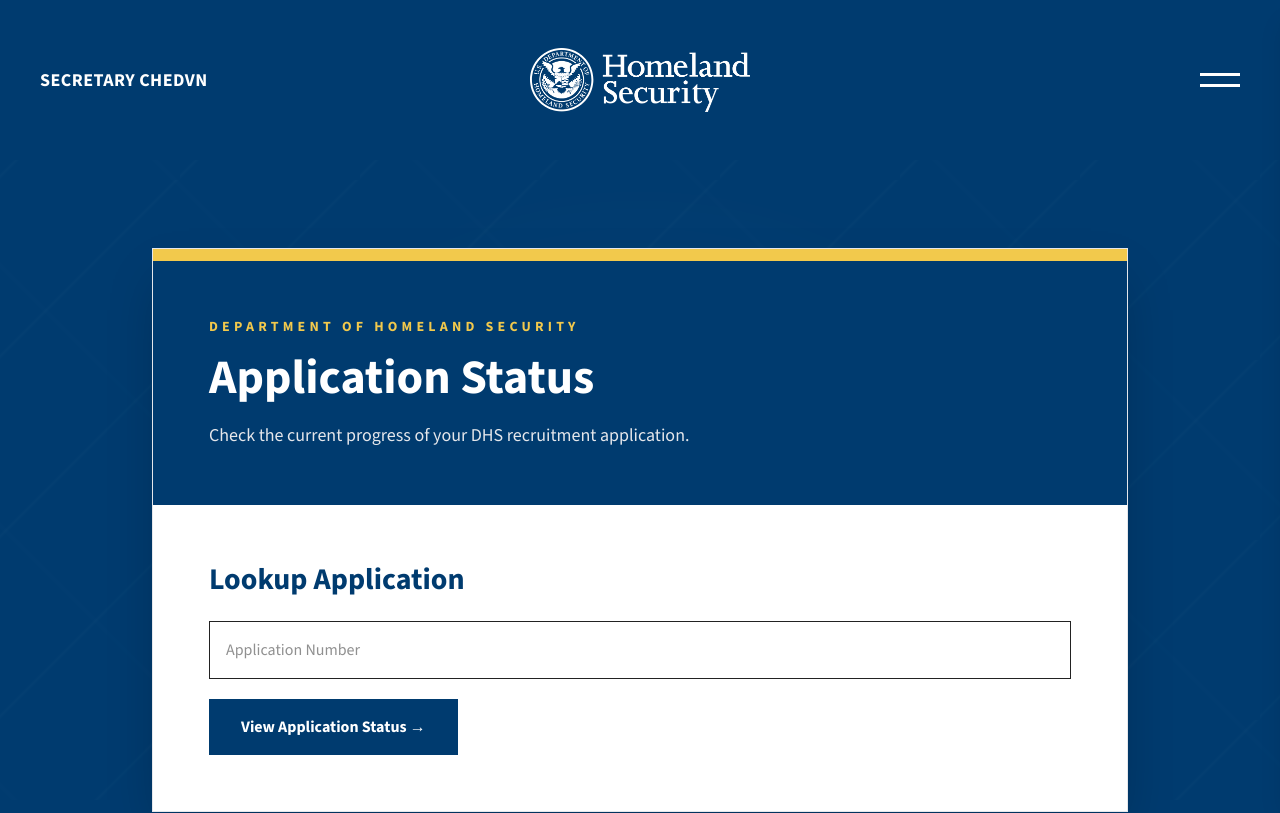
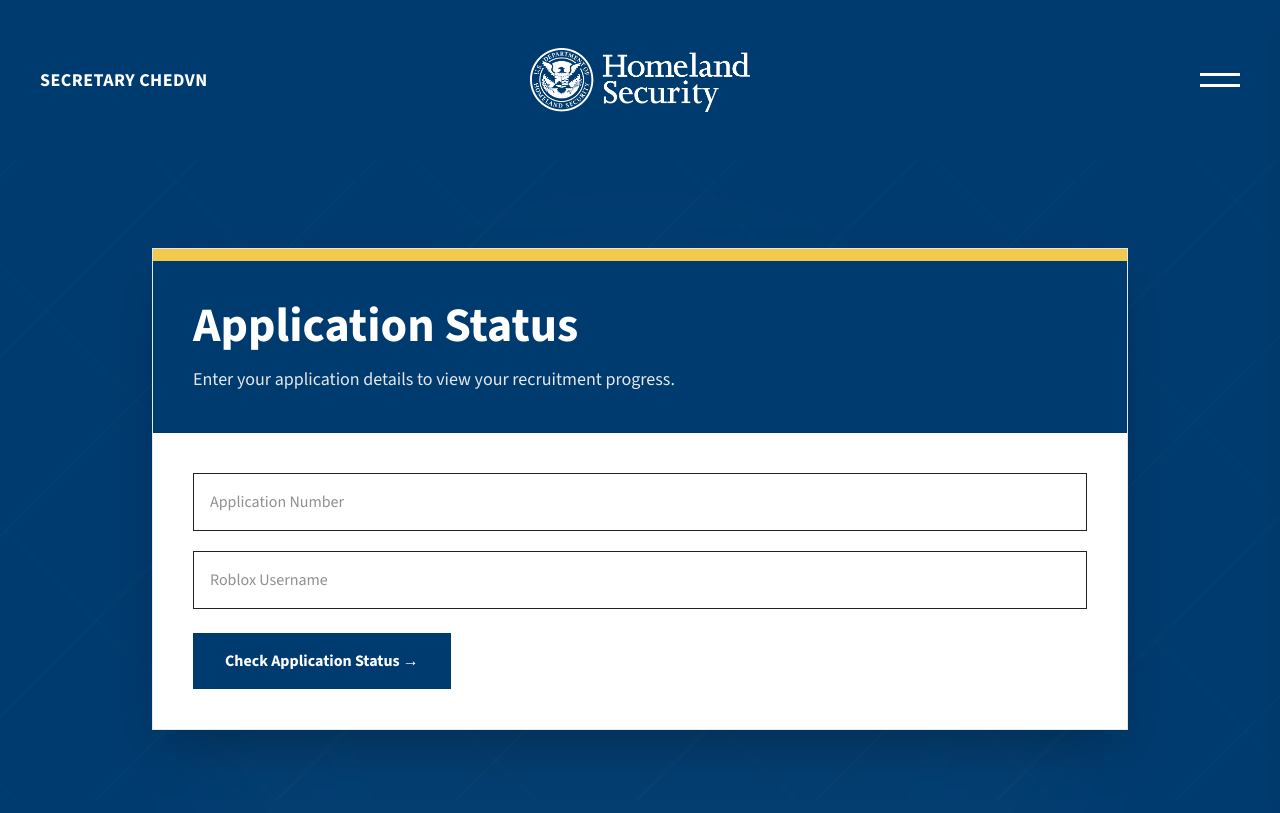
Before and after one commit to wiil404/dhswebsiteosf, a Next.js app: page /recruitment/applications in a window 1280 px wide. Shown: the top 813 px of the page. Built offline with nearby package versions, Linux system fonts and the light colour scheme.

Commit message:
Update page.tsx

```diff
--- a/app/recruitment/applications/page.tsx
+++ b/app/recruitment/applications/page.tsx
@@ -9,31 +9,23 @@
 export default function ApplicationsPage(){
 
 
-    const [applicationNumber,setApplicationNumber] = useState("");
+const [applicationNumber,setApplicationNumber]=useState("");
 
-    const [application,setApplication] = useState<any>(null);
+const [username,setUsername]=useState("");
 
-    const [loading,setLoading] = useState(false);
+const [application,setApplication]=useState<any>(null);
 
-    const [error,setError] = useState("");
+const [error,setError]=useState("");
+
+const [loading,setLoading]=useState(false);
 
 
 
 
 
-    async function searchApplication(){
 
 
-        if(!applicationNumber){
-
-            setError(
-                "Please enter your application number."
-            );
-
-            return;
-
-        }
-
+async function lookup(){
 
 
 setLoading(true);
@@ -42,11 +34,9 @@
 
 
 
-
-
 const response = await fetch(
 
-            `/api/recruitment/applications?number=${applicationNumber}`
+`/api/recruitment/applications?number=${applicationNumber}&username=${username}`
 
 );
 
@@ -57,17 +47,13 @@
 
 
 
-
 if(!response.ok){
 
+setApplication(null);
 
 setError(
-                data.error ||
-                "Application not found."
+data.error || "Application not found"
 );
-
-
-            setApplication(null);
 
 setLoading(false);
 
@@ -111,8 +97,6 @@
 
 
 
-
-
 <div
 
 className="
@@ -142,35 +126,13 @@
 bg-[#003B6F]
 text-white
 p-10
-                    md:p-14
 "
 
 >
 
-
-                    <p
-
-                        className="
-                        uppercase
-                        tracking-[0.3em]
-                        text-sm
-                        font-bold
-                        text-[#F2C94C]
-                        "
-
-                    >
-
-                        Department of Homeland Security
-
-                    </p>
-
-
-
-
 <h1
 
 className="
-                        mt-4
 text-5xl
 font-black
 "
@@ -182,22 +144,15 @@
 </h1>
 
 
+<p className="
+mt-4
+text-gray-200
+text-lg
+">
 
-
-                    <p
-
-                        className="
-                        mt-5
-                        text-lg
-                        text-gray-200
-                        "
-
-                    >
-
-                        Check the current progress of your DHS recruitment application.
+Enter your application details to view your recruitment progress.
 
 </p>
-
 
 
 </section>
@@ -214,29 +169,29 @@
 
 className="
 p-10
-                    md:p-14
 "
 
 >
 
 
 
-
-
-                    <h2
+<input
 
 className="
-                        text-3xl
-                        font-bold
-                        text-[#003B6F]
+border
+p-4
+w-full
 "
 
-                    >
+placeholder="Application Number"
 
-                        Lookup Application
+value={applicationNumber}
 
-                    </h2>
+onChange={
+e=>setApplicationNumber(e.target.value)
+}
 
+/>
 
 
 
@@ -248,18 +203,15 @@
 border
 p-4
 w-full
-                        mt-6
+mt-5
 "
 
-                        placeholder="Application Number"
+placeholder="Roblox Username"
 
-                        value={applicationNumber}
+value={username}
 
 onChange={
-                            e=>
-                            setApplicationNumber(
-                                e.target.value
-                            )
+e=>setUsername(e.target.value)
 }
 
 />
@@ -269,21 +221,20 @@
 
 
 
+
 <button
 
-                        onClick={searchApplication}
+onClick={lookup}
 
 disabled={loading}
 
 className="
-                        mt-5
+mt-6
 bg-[#003B6F]
 text-white
 px-8
 py-4
 font-bold
-                        hover:bg-[#002B52]
-                        transition
 "
 
 >
@@ -293,13 +244,10 @@
 ?
 "Searching..."
 :
-                        "View Application Status →"
+"Check Application Status →"
 }
 
-
 </button>
-
-
 
 
 
@@ -309,21 +257,18 @@
 {
 error && (
 
-                            <p
-
-                                className="
+<p className="
 mt-6
 text-red-600
 font-bold
-                                "
-
-                            >
+">
 
 {error}
 
 </p>
 
 )
+
 }
 
 
@@ -337,33 +282,31 @@
 {
 application && (
 
-
 <div
 
 className="
 mt-10
 border
-                                border-gray-200
+p-8
 bg-gray-50
-                                p-8
 "
 
 >
 
 
-                                <h3
+<h2
 
 className="
-                                    text-2xl
+text-3xl
 font-bold
 text-[#003B6F]
 "
 
 >
 
-                                    Application Details
+Application Found
 
-                                </h3>
+</h2>
 
 
 
@@ -371,18 +314,30 @@
 <p className="mt-5">
 
 <strong>
+Applicant:
+</strong>
+
+{" "}
+
+{application.roblox_username}
+
+</p>
+
+
+
+
+
+<p className="mt-3">
+
+<strong>
 Division:
 </strong>
 
 {" "}
 
-                                    {
-                                        application.divisions?.name ||
-                                        "Pending"
-                                    }
+{application.divisions?.name}
 
 </p>
-
 
 
 
@@ -396,12 +351,13 @@
 
 {" "}
 
-                                    {
-                                        application.status
-                                    }
+<span className="font-bold">
+
+{application.status}
+
+</span>
 
 </p>
-
 
 
 
@@ -429,12 +385,9 @@
 
 </div>
 
+)
 
-                        )
 }
-
-
-
 
 
 
@@ -452,6 +405,7 @@
 
 
 
+
 </main>
 
 );
```
Lines whose indentation alone changed are shown as unchanged.
